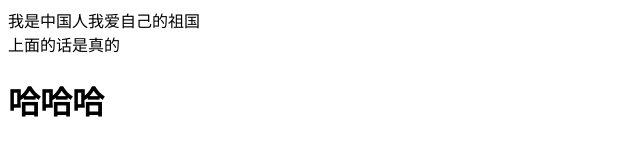
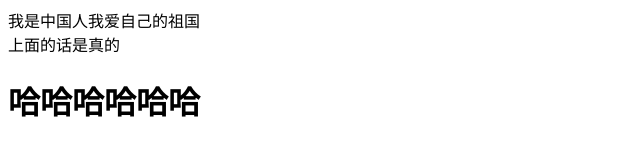
Before and after one commit to cdyberlin/test119, a plain HTML site: page index.html in a window 1280 px wide. Shown: the whole page, without its empty margins (0-640 px from the left). Drawn offline with Linux system fonts and the light colour scheme.

Commit message:
添加了哈哈哈哈哈哈

```diff
--- a/index.html
+++ b/index.html
@@ -7,6 +7,6 @@
 <body>
 	<div>我是中国人我爱自己的祖国</div>
 	<div>上面的话是真的</div>
-	<h1>哈哈哈</h1>
+	<h1>哈哈哈哈哈哈</h1>
 </body>
 </html>
```
